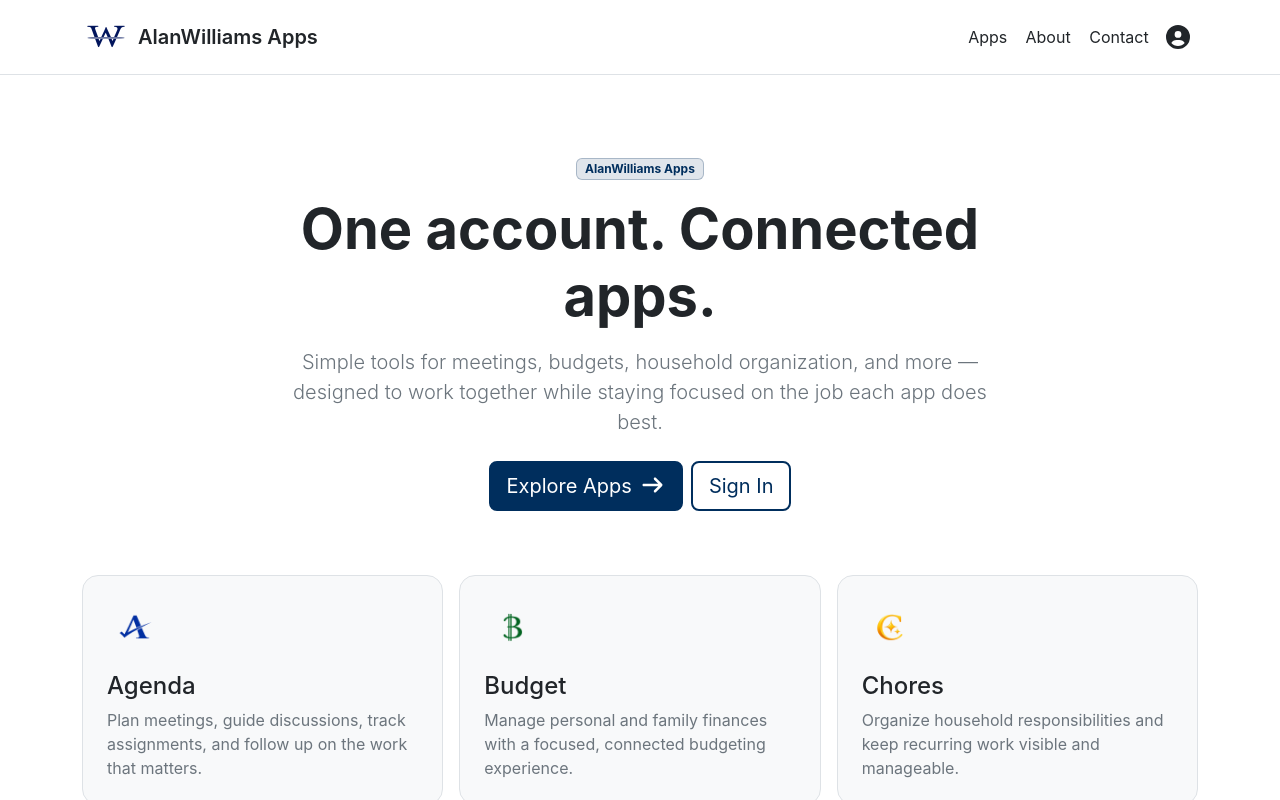
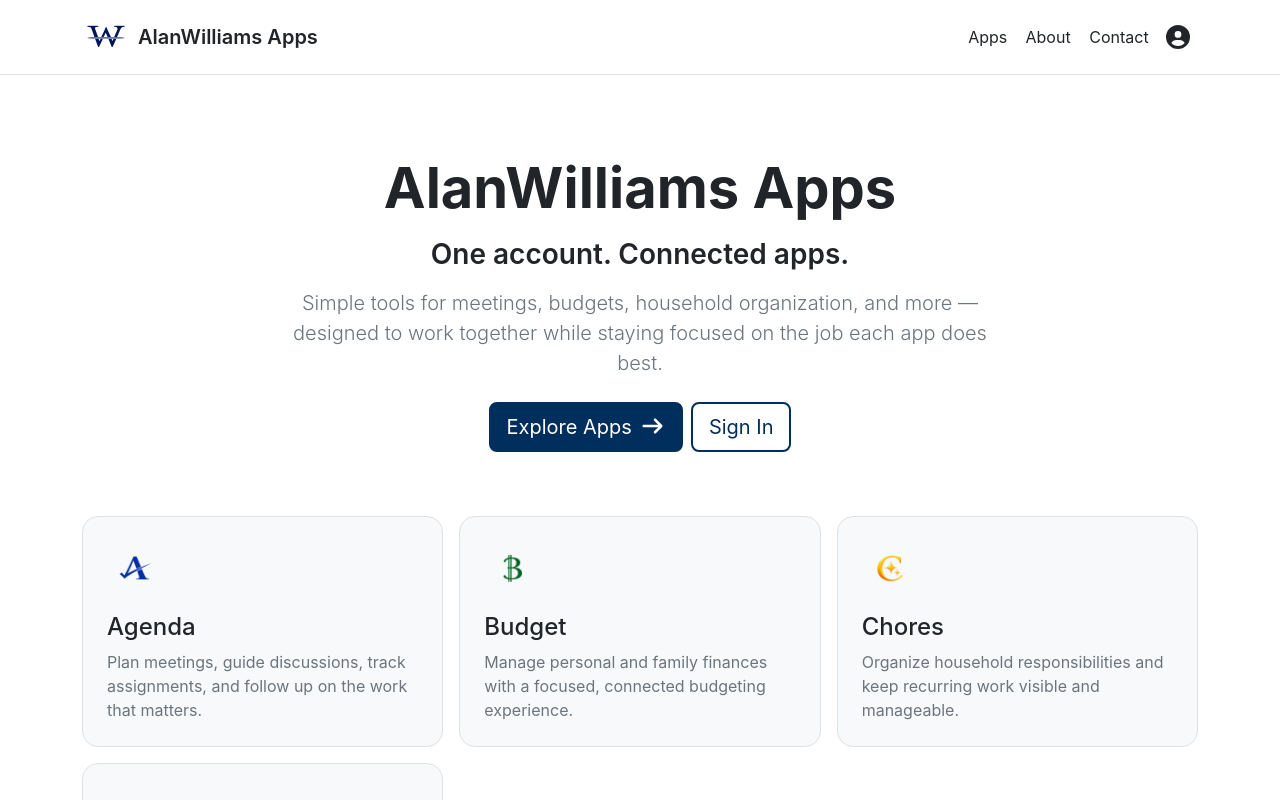
Before and after one commit to ugotalan2/alanwilliams-platform, a React (Vite) app in the folder frontend/: page / in a window 1280 px wide. Shown: the top 800 px of the page. Built offline with nearby package versions, Linux system fonts and the light colour scheme.

Commit message:
making AlanWilliams App more prominate on homepage for google

```diff
--- a/frontend/src/pages/HomePage.tsx
+++ b/frontend/src/pages/HomePage.tsx
@@ -13,13 +13,13 @@ function HomePage() {
                 <div className="container">
                     <div className="row align-items-center justify-content-center">
                         <div className="col-12 col-lg-9 col-xl-8 text-center">
-              <span className="badge aw-badge mb-3">
-                AlanWilliams Apps
-              </span>
+                            <h1 className="display-4 fw-bold mb-3">
+                                AlanWilliams Apps
+                            </h1>
 
-                            <h1 className="display-4 fw-bold mb-3">
+                            <p className="h3 fw-semibold mb-3">
                                 One account. Connected apps.
-                            </h1>
+                            </p>
 
                             <p className="lead aw-text-muted mb-4 mx-auto aw-hero-copy">
                                 Simple tools for meetings, budgets, household organization,
```
